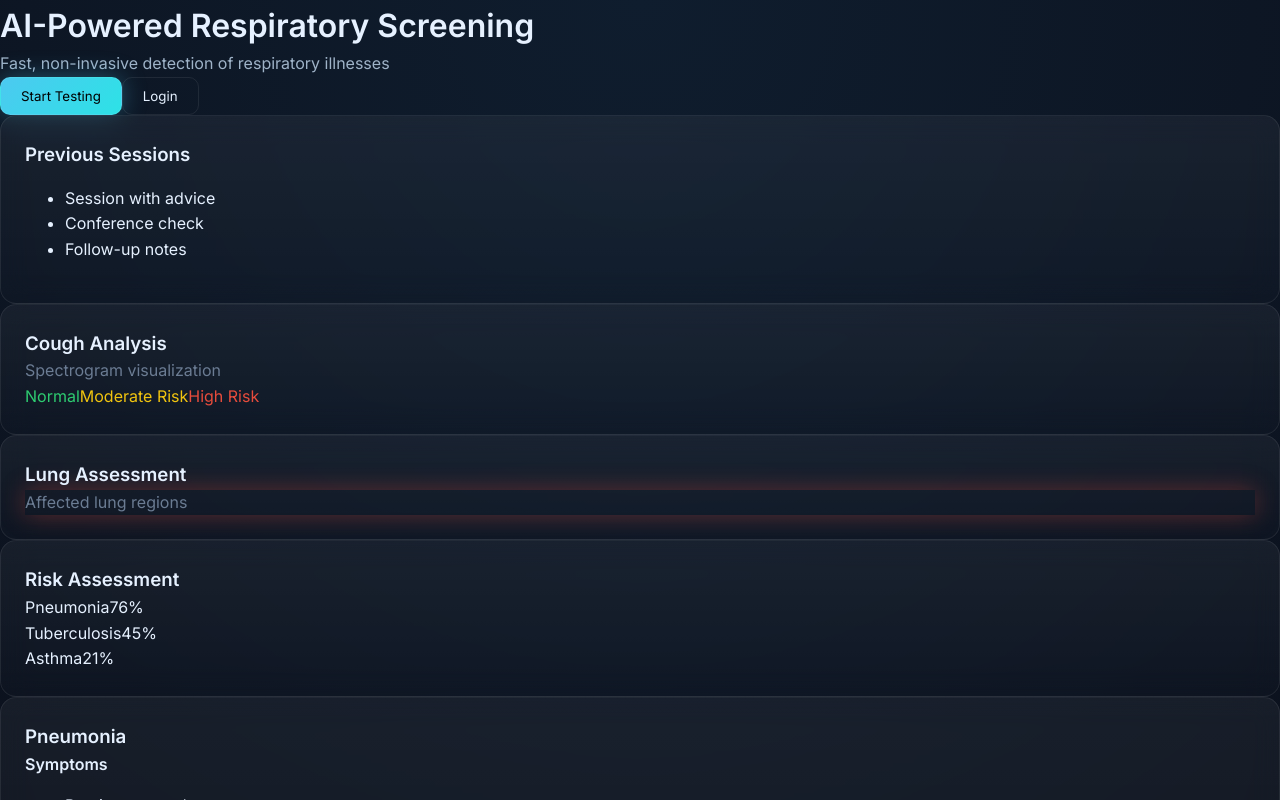
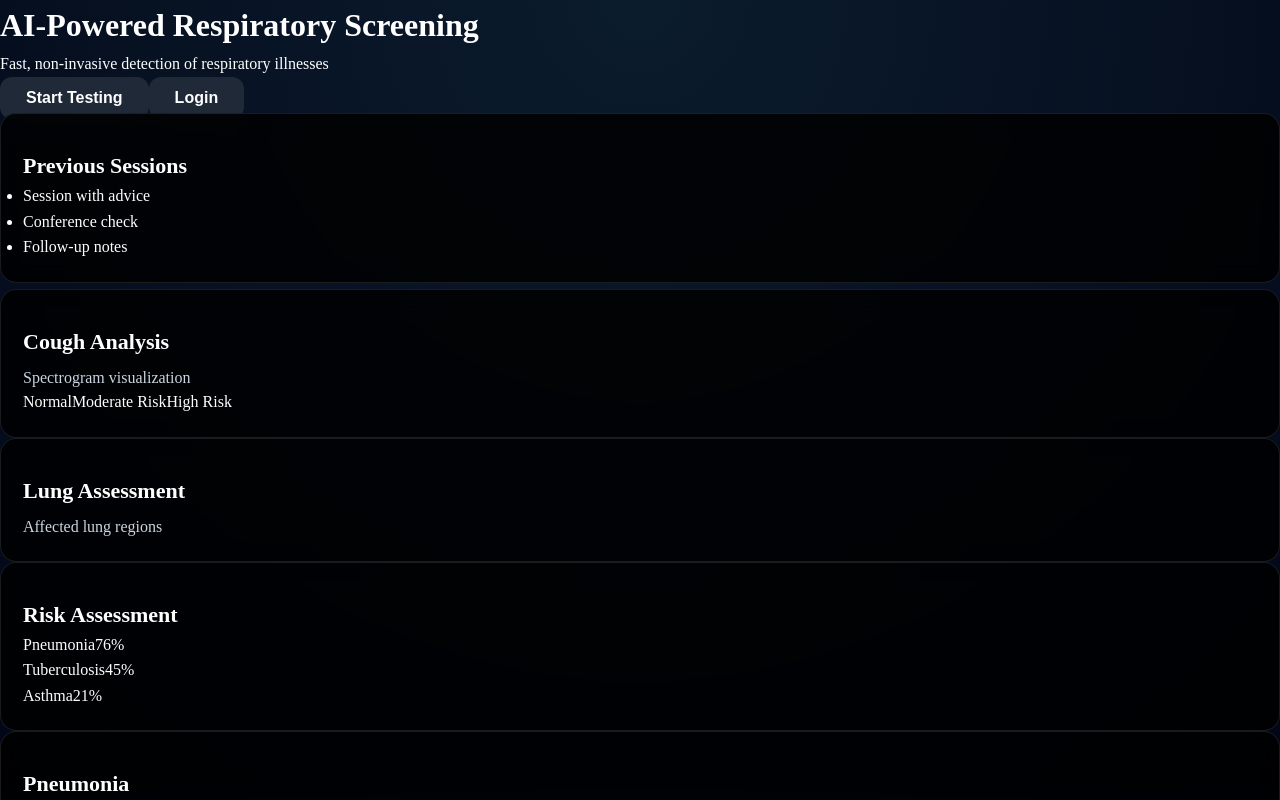
Before and after one commit to shreeyadc/cough2care, a Next.js app: page / in a window 1280 px wide. Shown: the top 800 px of the page. Built offline with nearby package versions, Linux system fonts and the light colour scheme.

Commit message:
Update globals.css

```diff
--- a/app/globals.css
+++ b/app/globals.css
@@ -1,173 +1,328 @@
-/* ===============================
-   FONT IMPORTS
-   =============================== */
-   @import url('https://fonts.googleapis.com/css2?family=Inter:wght@300;400;500;600;700&display=swap');
-   @import url('https://fonts.googleapis.com/css2?family=JetBrains+Mono:wght@400;600&display=swap');
+/* ================= RESET ================= */
+* {
+  margin: 0;
+  padding: 0;
+  box-sizing: border-box;
+}
 
-   /* ===============================
-      DESIGN TOKENS / THEME
-      =============================== */
-   :root {
-     /* Backgrounds */
-     --bg-primary: #0b0f1a;
-     --bg-secondary: #11182a;
-     --bg-tertiary: #0f1d2e;
+/* ================= GLOBAL ================= */
+html, body {
+  width: 100%;
+  height: 100%;
+  background: radial-gradient(circle at top, #0b1c2d, #020617);
+  color: white;
+  font-family: var(--font-poppins), sans-serif; /* use Poppins */
+  line-height: 1.6;
+  -webkit-font-smoothing: antialiased;
+  -moz-osx-font-smoothing: grayscale;
+}
 
-     /* Text */
-     --text-primary: #e6f1ff;
-     --text-secondary: #9fb3c8;
-     --text-muted: #6b7c93;
+/* ================= HEADER ================= */
+.site-header {
+  position: fixed;
+  top: 0;
+  width: 100%;
+  background: rgba(0,0,0,0.6);
+  backdrop-filter: blur(12px);
+  border-bottom: 1px solid rgba(255,255,255,0.1);
+  z-index: 100;
+}
 
-     /* Accents */
-     --accent-blue: #4cc9f0;
-     --accent-cyan: #2de2e6;
+.header-inner {
+  width: 100%;
+  max-width: 1400px;
+  margin: auto;
+  padding: 12px 40px;
+  display: flex;
+  justify-content: space-between;
+  align-items: center;
+}
 
-     /* Status */
-     --success: #2ecc71;
-     --warning: #f1c40f;
-     --danger: #e74c3c;
+.logo {
+  font-size: 24px;
+  font-weight: 700;
+  color: #4fd1c5;
+  letter-spacing: 0.5px;
+  margin-left: 0;
+}
 
-     /* Borders */
-     --border-subtle: rgba(255, 255, 255, 0.08);
+.header-inner button {
+  margin-left: auto;
+}
 
-     /* Glow */
-     --glow-blue: 0 0 25px rgba(76, 201, 240, 0.35);
-     --glow-green: 0 0 25px rgba(46, 204, 113, 0.35);
-     --glow-yellow: 0 0 25px rgba(241, 196, 15, 0.35);
-     --glow-red: 0 0 25px rgba(231, 76, 60, 0.35);
+/* ================= BUTTONS ================= */
+.btn {
+  padding: 12px 26px;
+  font-size: 16px;
+  border-radius: 12px;
+  border: none;
+  background: #1f2937;
+  color: white;
+  cursor: pointer;
+  transition: 0.25s ease;
+  font-weight: 600;
+}
 
-     /* Fonts */
-     --font-primary: 'Inter', system-ui, sans-serif;
-     --font-mono: 'JetBrains Mono', monospace;
+.btn:hover {
+  background: #374151;
+  transform: translateY(-1px);
+}
 
-     /* Sizes */
-     --text-xs: 0.75rem;
-     --text-sm: 0.875rem;
-     --text-md: 1rem;
-     --text-lg: 1.25rem;
-     --text-xl: 1.75rem;
-     --text-xxl: 2.25rem;
+.btn.primary {
+  background: #4fd1c5;
+  color: black;
+  font-weight: 700;
+  letter-spacing: 0.5px;
+}
 
-     /* Spacing */
-     --space-xs: 4px;
-     --space-sm: 8px;
-     --space-md: 16px;
-     --space-lg: 24px;
-     --space-xl: 32px;
+.btn.primary:hover {
+  background: #38b2ac;
+  transform: translateY(-2px);
+}
 
-     /* Radius */
-     --radius-sm: 6px;
-     --radius-md: 10px;
-     --radius-lg: 16px;
+/* ================= HERO ================= */
+.hero {
+  position: relative;
+  width: 100vw;
+  min-height: 650px;
+  padding: 160px 60px 100px;
+  display: grid;
+  grid-template-columns: 1fr 1fr;
+  gap: 60px;
+  align-items: center;
+  background-image: url('/images/Coughing.png');
+  background-size: cover;
+  background-position: center;
+  background-repeat: no-repeat;
+  border-radius: 0;
+  overflow: hidden;
+}
 
-     /* Motion */
-     --transition-fast: 0.15s ease;
-     --transition-medium: 0.3s ease;
-   }
+/* Overlay for readability */
+.hero::before {
+  content: "";
+  position: absolute;
+  top: 0;
+  left: 0;
+  width: 100%;
+  height: 100%;
+  background: rgba(0, 0, 0, 0.4);
+  z-index: 0;
+}
 
-   /* ===============================
-      RESET / BASE
-      =============================== */
-   *,
-   *::before,
-   *::after {
-     box-sizing: border-box;
-   }
+.hero > * {
+  position: relative;
+  z-index: 1;
+}
 
-   html,
-   body {
-     margin: 0;
-     padding: 0;
-     background: radial-gradient(
-       circle at top,
-       var(--bg-tertiary),
-       var(--bg-primary)
-     );
-     color: var(--text-primary);
-     font-family: var(--font-primary);
-     line-height: 1.6;
-     -webkit-font-smoothing: antialiased;
-   }
+/* Hero typography */
+.hero h1 {
+  font-size: 64px;
+  font-weight: 800;
+  color: #ffffff;
+  line-height: 1.1;
+  letter-spacing: 1px;
+  text-align: left;
+}
 
-   /* ===============================
-      TYPOGRAPHY
-      =============================== */
-   h1, h2, h3, h4 {
-     font-weight: 600;
-     margin: 0;
-   }
+.hero p {
+  margin-top: 16px;
+  font-size: 20px;
+  color: #e0e0e0;
+  max-width: 500px;
+}
 
-   p {
-     margin: 0;
-     color: var(--text-secondary);
-   }
+.hero .btn.primary {
+  padding: 16px 32px;
+  font-size: 18px;
+  margin-top: 24px;
+}
 
-   .muted {
-     color: var(--text-muted);
-   }
+/* ================= GLASS CARD ================= */
+.glass-card {
+  background: rgba(255, 255, 255, 0.06);
+  backdrop-filter: blur(14px);
+  border: 1px solid rgba(255,255,255,0.1);
+  padding: 24px 32px;
+  border-radius: 18px;
+  box-shadow: 0 25px 60px rgba(0,0,0,0.5);
 
-   /* ===============================
-      LINKS
-      =============================== */
-   a {
-     color: var(--accent-blue);
-     text-decoration: none;
-   }
+  display: flex;
+  flex-direction: row;
+  align-items: center;
+  gap: 24px;
+  width: 100%;
+  max-width: 700px;
+}
 
-   /* ===============================
-      BUTTONS
-      =============================== */
-   button {
-     font-family: inherit;
-     cursor: pointer;
-   }
+/* Waveform (horizontal on desktop) */
+.glass-card .wave-bars {
+  display: flex;
+  flex-direction: row;
+  align-items: flex-end;
+  gap: 4px;
+  height: 100px;
+  width: 120px;
+}
 
-   .btn {
-     padding: 10px 20px;
-     border-radius: var(--radius-md);
-     border: 1px solid var(--border-subtle);
-     background: transparent;
-     color: var(--text-primary);
-     transition: var(--transition-medium);
-   }
+.glass-card .wave-bars span {
+  width: 6px;
+  background: #4fd1c5;
+  border-radius: 4px;
+  animation: pulse 3s infinite ease-in-out alternate;
+}
 
-   .btn:hover {
-     background: rgba(255, 255, 255, 0.05);
-   }
+.glass-card .wave-bars span:nth-child(even) {
+  animation-delay: 0.15s;
+}
 
-   .btn-primary {
-     background: linear-gradient(
-       135deg,
-       var(--accent-blue),
-       var(--accent-cyan)
-     );
-     color: #000;
-     box-shadow: var(--glow-blue);
-   }
+/* Pulse animation with 3-stage heights */
+@keyframes pulse {
+  0% { height: 40px; }
+  25% { height: 80px; }
+  50% { height: 50px; }
+  75% { height: 100px; }
+  100% { height: 60px; }
+}
 
-   /* ===============================
-      CARDS
-      =============================== */
-   .card {
-     background: linear-gradient(
-       180deg,
-       rgba(255,255,255,0.05),
-       rgba(255,255,255,0.01)
-     );
-     border: 1px solid var(--border-subtle);
-     border-radius: var(--radius-lg);
-     padding: var(--space-lg);
-     backdrop-filter: blur(14px);
-   }
+/* Text container on the right */
+.glass-card .card-text {
+  display: flex;
+  flex-direction: column;
+  gap: 8px;
+}
 
-   /* ===============================
-      STATUS + GLOW
-      =============================== */
-   .status-green { color: var(--success); }
-   .status-yellow { color: var(--warning); }
-   .status-red { color: var(--danger); }
+.glass-card h3 {
+  font-size: 22px;
+  font-weight: 700;
+  color: #ffffff;
+  margin: 0;
+}
 
-   .glow-blue { box-shadow: var(--glow-blue); }
-   .glow-green { box-shadow: var(--glow-green); }
-   .glow-yellow { box-shadow: var(--glow-yellow); }
-   .glow-red { box-shadow: var(--glow-red); }
+.glass-card p {
+  font-size: 16px;
+  color: #cbd5e1;
+  line-height: 1.4;
+  margin: 0;
+}
+
+/* ================= SECTIONS ================= */
+.section {
+  max-width: 1200px;
+  margin: auto;
+  padding: 80px 20px;
+}
+
+.section h2 {
+  font-size: 36px;
+  margin-bottom: 30px;
+  color: #4fd1c5;
+  font-weight: 700;
+  letter-spacing: 0.5px;
+}
+
+/* ================= CARDS GRID ================= */
+.cards {
+  display: grid;
+  grid-template-columns: repeat(auto-fit, minmax(260px, 1fr));
+  gap: 24px;
+}
+
+/* About section cards - black background */
+.card {
+  background: rgba(0, 0, 0, 0.85);
+  border: 1px solid rgba(255,255,255,0.1);
+  padding: 22px;
+  border-radius: 16px;
+  backdrop-filter: blur(10px);
+  transition: 0.2s ease;
+  display: flex;
+  flex-direction: column;
+  align-items: flex-start;
+  text-align: left;
+}
+
+.card:hover {
+  transform: translateY(-6px);
+}
+
+.card h3 {
+  font-size: 22px;
+  font-weight: 600;
+  margin-top: 12px;
+  text-align: center;
+}
+
+.card p {
+  margin-top: 8px;
+  color: #cbd5e1;
+  font-size: 16px;
+  line-height: 1.4;
+  text-align: left;
+}
+
+/* Images on cards with adjustable sizes */
+.card-img {
+  display: block;
+  margin: 0 auto 12px;
+  object-fit: contain;
+  max-width: 100%;    /* fit inside card */
+  height: 150px;
+}
+
+/* Individual image classes for separate sizing */
+.card-img.audio {
+  max-width: 100px;
+  height: auto;
+}
+
+.card-img.clinical {
+  max-width: 90px;
+  height: auto;
+}
+
+.card-img.globe {
+  max-width: 110px;
+  height: auto;
+}
+
+/* ================= STATS ================= */
+.stat {
+  font-size: 44px;
+  font-weight: 800;
+  color: #4fd1c5;
+  margin-top: 10px;
+}
+
+/* ================= RESPONSIVE ================= */
+@media (max-width: 900px) {
+  .hero {
+    grid-template-columns: 1fr;
+    padding-top: 140px;
+    min-height: 500px;
+  }
+
+  .hero h1 {
+    font-size: 48px;
+  }
+
+  .hero p {
+    font-size: 18px;
+  }
+
+  .glass-card {
+    flex-direction: column;
+    align-items: flex-start;
+    gap: 16px;
+  }
+
+  .glass-card .wave-bars {
+    width: 100%;
+    height: 50px;
+    justify-content: space-between;
+  }
+
+  .glass-card .wave-bars span {
+    width: 8px;
+  }
+}
```
